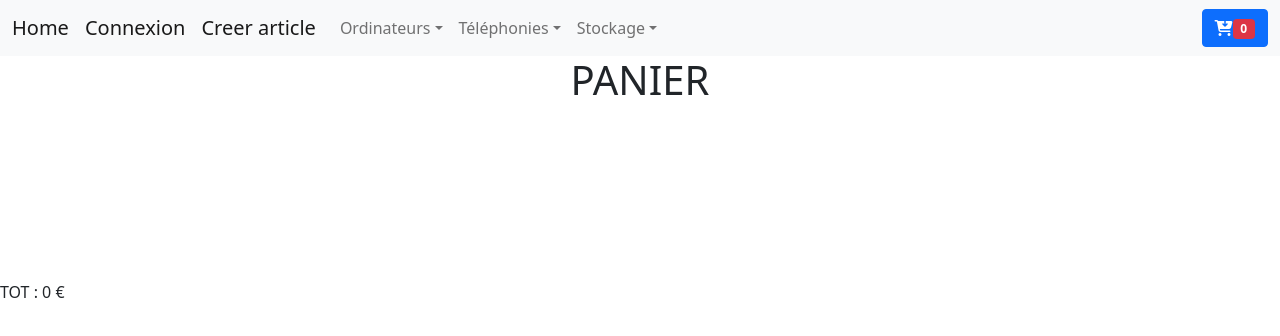
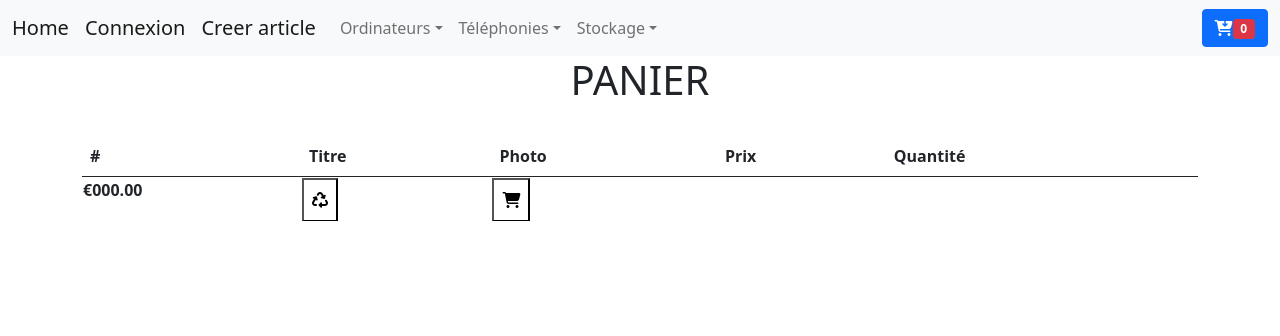
Before and after one commit to Tizianogh/SISFRONT, an Angular app: page /panier in a window 1280 px wide. Shown: the top 336 px of the page. Built offline with nearby package versions, Linux system fonts and the light colour scheme.

Commit message:
feat(panier): total x qty

```diff
--- a/src/app/list-article/list-article.component.ts
+++ b/src/app/list-article/list-article.component.ts
@@ -21,7 +21,7 @@ export class ListArticleComponent implements OnInit {
       this.listArticle = res;
       this.listArticle.map(value => value.photo = this.randomImage())
       this.listArticle.forEach(value => {
-        Object.assign(value, {quantité: 1, prix: value.prix})
+        Object.assign(value, {quantite: 1, prix: value.prix})
       })
     })
   }
--- a/src/app/panier/panier.component.html
+++ b/src/app/panier/panier.component.html
@@ -1,26 +1,38 @@
 <h1 class="text-center">PANIER</h1>
 <br/>
-
-<section class="py-5">
-  <div class="container px-4 px-lg-5 mt-5">
-    <div class="row gx-4 gx-lg-5 row-cols-2 row-cols-md-3 row-cols-xl-4 justify-content-center">
-      <div *ngFor="let article of produits" class="col mb-5">
-        <div class="card h-100">
-          <img class="card-img-top" src="{{article.photo}}" alt="..."/>
-          <div class="card-body p-4">
-            <div class="text-center">
-              <h5 class="fw-bolder">{{article.titre}}</h5>
-              {{article.prix}} €
-            </div>
-          </div>
-          <div class="card-footer p-4 pt-0 border-top-0 bg-transparent">
-            <div class="text-center"><a class="btn btn-outline-dark mt-auto" (click)="supprimerArticle(article)">Add
-              to cart</a></div>
-          </div>
-        </div>
-      </div>
-    </div>
-  </div>
-</section>
-
-<div>TOT : {{sommetotal}} €</div>
+<div class="container square-box d-flex justify-content-center align-items-center">
+  <table class="table" data-show-footer="true">
+    <thead>
+    <tr>
+      <th scope="col">#</th>
+      <th scope="col">Titre</th>
+      <th scope="col">Photo</th>
+      <th scope="col">Prix</th>
+      <th scope="col">Quantité</th>
+    </tr>
+    </thead>
+    <tbody>
+    <tr *ngFor="let article of produits;  let index = index; ">
+      <th scope="row">{{index + 1}}</th>
+      <td>{{article.titre}}</td>
+      <td><img style="width: 10%;" src="{{article.photo}}"></td>
+      <td>{{article.prix}}</td>
+      <td><input style="width: 50px;" type="number" min="1" max="10" value="{{article.quantite}}" (change)="onKey($event)"></td>
+      <td>
+        <button (click)="supprimerArticle(article)"><i class="fa-solid fa-trash-arrow-up"></i></button>
+      </td>
+    </tr>
+    <th data-field="Amount" data-searchable="true" data-class="tdDetails"
+        data-footer-formatter="TotalFormatter">  {{sommetotal |  currency:'EUR':'symbol':'3.2-2'}}
+    </th>
+    <th data-field="Amount" data-searchable="true" data-class="tdDetails"
+        data-footer-formatter="TotalFormatter">
+      <button (click)="suppressionCompleteArticle()"><i class="fa-solid fa-recycle"></i></button>
+    </th>
+    <th data-field="Amount" data-searchable="true" data-class="tdDetails"
+        data-footer-formatter="TotalFormatter">
+      <button><i class="fa-solid fa-cart-shopping"></i></button>
+    </th>
+    </tbody>
+  </table>
+</div>
--- a/src/app/panier/panier.component.ts
+++ b/src/app/panier/panier.component.ts
@@ -11,6 +11,9 @@ export class PanierComponent implements OnInit {
   // @ts-ignore
   produits: any = [];
   sommetotal: number = 0
+  values = '';
+
+  //@ts-ignore
 
   constructor(private panierService: PanierService) {
   }
@@ -29,4 +32,9 @@ export class PanierComponent implements OnInit {
   suppressionCompleteArticle() {
     this.panierService.suppressionComplete();
   }
+
+
+  onKey(event: any) { // without type info
+    this.sommetotal = this.panierService.getTotalPrix() * event.target.value;
+  }
 }
--- a/src/app/services/pannier/panier.service.ts
+++ b/src/app/services/pannier/panier.service.ts
@@ -34,7 +34,7 @@ export class PanierService {
   getTotalPrix(): number {
     let total = 0;
     this.panierList.map((p: any) => {
-      total += p.prix;
+      total += p.prix * p.quantite;
     })
     return total;
   }
```
Also changed, not shown: src/app/article-item/article-item.component.html (line endings or trailing spaces).
